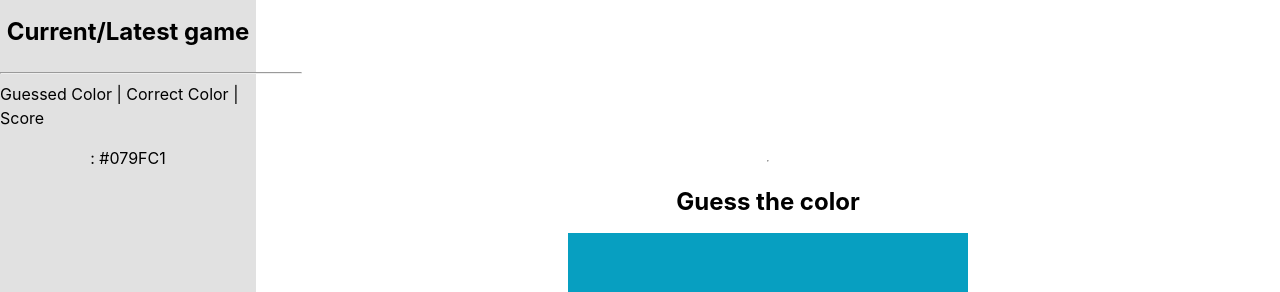
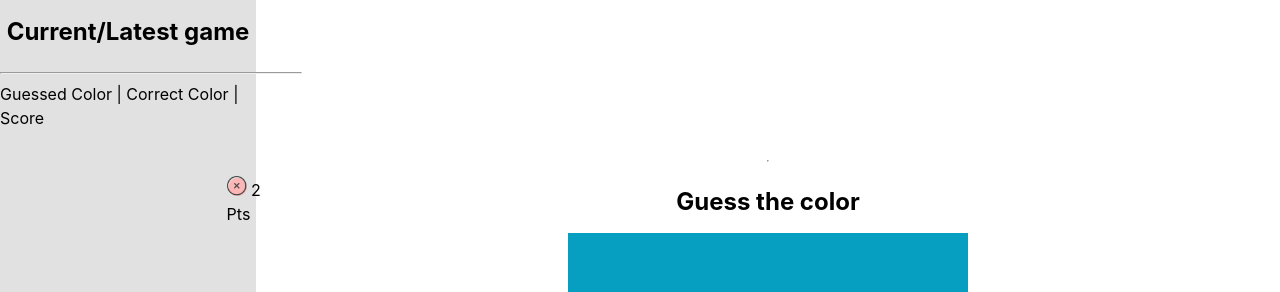
Before and after one commit to gaamatoss/softExpertDesafio2, a React (Vite) app: page / in a window 1280 px wide. Shown: the top 292 px of the page. Built offline with nearby package versions, Linux system fonts and the light colour scheme.

Commit message:
passando cores para o component sidebar

```diff
--- a/src/App.jsx
+++ b/src/App.jsx
@@ -10,44 +10,61 @@ const getRandomColor = () => {
 
 function App() {
 
-  const [color, setColor] = useState("")
-  const [answers, setAnswers] = useState([])
+  const [color, setColor] = useState('')
+  const [generatedAnswers, setGeneratedAnswers] = useState([])
   const [clickedAnswer, setClickedAnswer] = useState([])
+  const [correctAnswer, setCorrectAnswer] = useState([])
   const [isWrong, setIsWrong] = useState(false)
   const [start, setStart] = useState(false)
+  const [answers, setAnswers] = useState([])
 
+
+  const valores = {
+    clickedAnswer,
+    correctAnswer
+  }
+
+  const testeAnswer = () => {
+    setAnswers(valores)
+    console.log("respostas", answers);
+  }
 
 
   const handleAnswerClicked = (e, answer) => {
+    const clickedValue = e.target.textContent
     if (answer === color) {
       setIsWrong(true)
-      console.log("Voce acertou + 5 Pts");
-      setClickedAnswer(e.target.textContent)
       generateColor()
+      setClickedAnswer(clickedValue)
+      setCorrectAnswer(color)
     } else {
       setIsWrong(false)
       generateColor()
-      console.log("Voce errou - 1 Pt");
-      setClickedAnswer(e.target.textContent)
+      setClickedAnswer(clickedValue)
+      setCorrectAnswer(color)
     }
   }
 
   const generateColor = () => {
     const actualColor = getRandomColor()
     setColor(actualColor);
-    setAnswers([actualColor, getRandomColor(), getRandomColor()].sort(() => 0.5 - Math.random()))
+    setGeneratedAnswers([actualColor, getRandomColor(), getRandomColor()].sort(() => 0.5 - Math.random()))
   }
 
   useEffect(() => {
     generateColor()
-  }, [])
+  }, [start])
+
+  // useEffect(() => {
+  //   console.log(generatedAnswers, clickedAnswer, correctAnswer);
+
+  // }, [])
+
 
   return (
     <div className="App">
-      <Sidebar answers={clickedAnswer} color={color} />
+      <Sidebar answers={clickedAnswer} color={correctAnswer} />
       <div className='color__game'>
-        {/* <label htmlFor="">Your Name: </label>
-        <input type="text" style={{ padding: '5px', width: '300px', height: '30px', marginBottom: '5px', borderRadius: '10px', fontSize: '1.2rem' }} /> */}
         <hr />
         <h2>Guess the color</h2>
         {/* <progress value={progress} max="30" min="0" style={{ width: '400px', height: '10px', borderRadius: '0px', color: '#fff' }} /> */}
@@ -58,7 +75,7 @@ function App() {
         </div>
         <div>
           {
-            start ? answers.map(answer => (
+            start ? generatedAnswers.map(answer => (
               <button
                 onClick={(e) => handleAnswerClicked(e, answer)}
                 className='color__selected'
--- a/src/components/Sidebar.jsx
+++ b/src/components/Sidebar.jsx
@@ -4,20 +4,20 @@ import wrong from '../assets/wrong.png'
 import correct from '../assets/check.png'
 
 
-const SideCardWrong = () => {
+const SideCardWrong = (props) => {
     return (
         <div style={{ marginTop: '30px', marginLeft: '50px', display: 'flex' }}>
-            <div className='sideColorWrong' style={{ background: '#326754' }}>#326754</div>
-            <div className='sideColorWrong' style={{ background: '#825754' }}>#825754</div>
+            <div className='sideColorWrong' style={{ background: props.answers }}>{props.answers}</div>
+            <div className='sideColorWrong' style={{ background: props.color }}>{props.color}</div>
             <p><img src={wrong} style={{ width: '20px' }} alt="Wrong Guess" /> 2 Pts</p>
         </div>
 
     )
 }
-const SideCardCorrect = () => {
+const SideCardCorrect = (props) => {
     return (
         <div style={{ marginTop: '30px', marginLeft: '50px', display: 'flex' }}>
-            <div className='sideColorCorrect' style={{ background: '#990101' }}>#990101</div>
+            <div className='sideColorCorrect' style={{ background: props.color }}>{props.color}</div>
             <p><img src={correct} style={{ width: '20px' }} alt="correct Guess" /> 5 Pts</p>
         </div>
 
@@ -31,9 +31,9 @@ export default function Sidebar(props) {
             <hr style={{ width: '300px' }} />
             <span >Guessed Color | Correct Color | Score</span>
             <div className='sideAnswers'>
-                {/* <SideCardWrong />
-                <SideCardCorrect /> */}
-                <p>{props.answers} : {props.color}</p>
+                {
+                    props.answers === props.color ? <SideCardCorrect color={props.color} /> : <SideCardWrong answers={props.answers} color={props.color} />
+                }
             </div>
         </div>
     )
```
